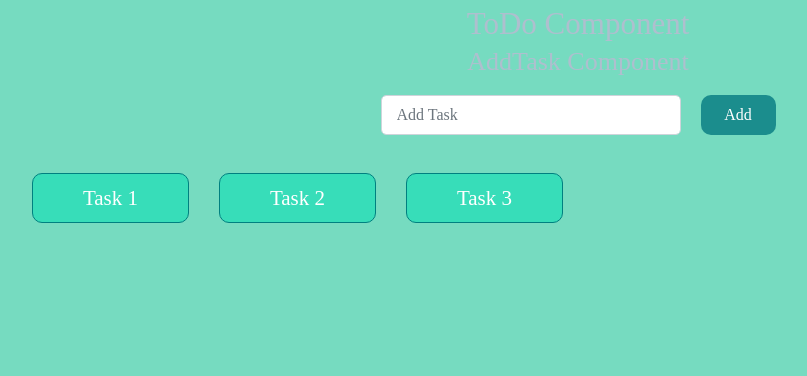
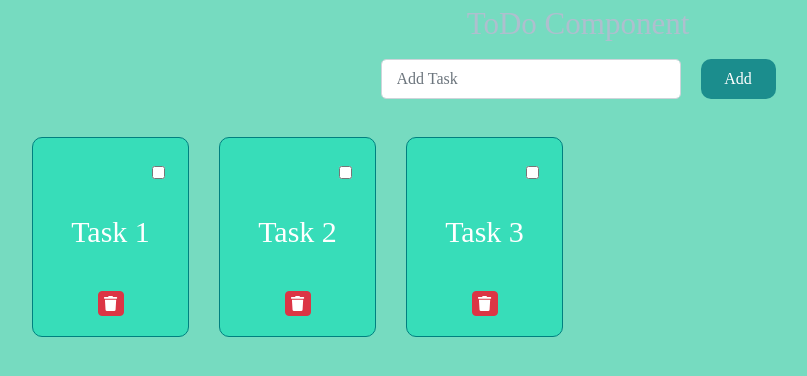
Before and after one commit to AmalyaG95/react-beg-06, a React (Create React App) app: page / in a window 1280 px wide. Shown: the top 376 px of the page, without its empty margins (62-869 px from the left). Built offline with nearby package versions, Linux system fonts and the light colour scheme.

Commit message:
IdGenerator&&Card&&DeleteOneTask

```diff
--- a/package.json
+++ b/package.json
@@ -3,6 +3,9 @@
   "version": "0.1.0",
   "private": true,
   "dependencies": {
+    "@fortawesome/fontawesome-svg-core": "^1.2.34",
+    "@fortawesome/free-solid-svg-icons": "^5.15.2",
+    "@fortawesome/react-fontawesome": "^0.1.14",
     "@testing-library/jest-dom": "^5.11.9",
     "@testing-library/react": "^11.2.5",
     "@testing-library/user-event": "^12.7.1",
@@ -11,6 +14,7 @@
     "react-bootstrap": "^1.5.0",
     "react-dom": "^17.0.1",
     "react-scripts": "4.0.2",
+    "react-uuid": "^1.0.2",
     "web-vitals": "^1.1.0"
   },
   "scripts": {
--- a/src/components/AddTask/AddTask.jsx
+++ b/src/components/AddTask/AddTask.jsx
@@ -29,9 +29,6 @@ class AddTask extends Component {
 
   render() {
     return (
-      <div>
-        <h1 style={{ marginTop: "10px" }}>AddTask Component</h1>
-
       <div className={styles.AddTask}>
         <Form.Control
           type="text"
@@ -41,14 +38,9 @@ class AddTask extends Component {
           value={this.state.inputValue}
           className={styles.input}
         />
-          <Button
-            variant="info"
-            onClick={this.handleS}
-            className={styles.button}
-          >
+        <Button variant="info" onClick={this.handleS} className={styles.button}>
           Add
         </Button>
-        </div>
       </div>
     );
   }
--- a/src/components/Task/Task.jsx
+++ b/src/components/Task/Task.jsx
@@ -1,9 +1,35 @@
 import styles from "./task.module.css";
+import { Card, Form, Button } from "react-bootstrap";
+import { FontAwesomeIcon } from "@fortawesome/react-fontawesome";
+import { faTrash } from "@fortawesome/free-solid-svg-icons";
 
-const Task = (props) => {
-  const { task } = props;
+const CardBodyCls = [
+  "d-flex",
+  "flex-column",
+  "align-items-center",
+  "justify-content-between",
+];
 
-  return <p className={styles.task}>{task}</p>;
+const Task = ({ task, handleDeleteTask }) => {
+  const handleDelete = () => {
+    handleDeleteTask(task._id);
+  };
+
+  return (
+    <Card className={styles.task}>
+      <Card.Body className={CardBodyCls.join(" ")}>
+        <Form.Check type="checkbox" className="align-self-end" />
+        <Card.Title style={{ fontSize: "30px" }}>{task.title}</Card.Title>
+        <Button
+          variant="danger"
+          onClick={handleDelete}
+          className={styles.button}
+        >
+          <FontAwesomeIcon icon={faTrash} style={{ fontSize: "15px" }} />
+        </Button>
+      </Card.Body>
+    </Card>
+  );
 };
 
 export default Task;
--- a/src/components/Task/task.module.css
+++ b/src/components/Task/task.module.css
@@ -1,18 +1,21 @@
 .task {
-  display: flex;
-  justify-content: center;
-  align-items: center;
-  padding: 10px 15px;
   width: 200px;
-  height: 50px;
+  height: 200px;
   border: 1px solid teal;
   border-radius: 10px;
   background-color: rgb(55, 221, 185);
   color: white;
-  font-size: calc(5px + 2vmin);
 }
 
 .task:hover {
   cursor: pointer;
   background-color: teal;
 }
+
+.button {
+  width: 25px;
+  height: 25px;
+  display: flex;
+  justify-content: center;
+  align-items: center;
+}
--- a/src/components/ToDo/ToDo.jsx
+++ b/src/components/ToDo/ToDo.jsx
@@ -3,14 +3,39 @@ import Task from "../Task/Task";
 import AddTask from "../AddTask/AddTask";
 import styles from "./toDo.module.css";
 import { Container, Row, Col } from "react-bootstrap";
+import uuid from "react-uuid";
 
 class ToDo extends React.Component {
   state = {
-    tasks: ["Task 1", "Task 2", "Task 3"],
+    tasks: [
+      {
+        _id: uuid(),
+        title: "Task 1 ",
+      },
+      {
+        _id: uuid(),
+        title: "Task 2",
+      },
+      {
+        _id: uuid(),
+        title: "Task 3",
+      },
+    ],
   };
 
   handleSubmit = (value) => {
-    const tasks = [...this.state.tasks, value];
+    const tasks = [...this.state.tasks];
+    tasks.push({
+      title: value,
+      _id: uuid(),
+    });
+    this.setState({
+      tasks,
+    });
+  };
+
+  handleDeleteTask = (_id) => {
+    const tasks = [...this.state.tasks].filter((task) => task._id !== _id);
 
     this.setState({
       tasks,
@@ -18,16 +43,16 @@ class ToDo extends React.Component {
   };
 
   render() {
-    const tasksJSX = this.state.tasks.map((task, index) => {
+    const tasksJSX = this.state.tasks.map((task) => {
       return (
         <Col
-          key={index}
+          key={task._id}
           xs={12}
           sm={4}
           xl={2}
           className="d-flex justify-content-center my-2"
         >
-          <Task task={task} />
+          <Task task={task} handleDeleteTask={this.handleDeleteTask} />
         </Col>
       );
     });
@@ -40,7 +65,13 @@ class ToDo extends React.Component {
             <AddTask handleSubmit={this.handleSubmit} />
           </Col>
         </Row>
-        <Row>{tasksJSX}</Row>
+        <Row>
+          {tasksJSX.length ? (
+            tasksJSX
+          ) : (
+            <Col className="d-flex justify-content-center">NO TASKS !</Col>
+          )}
+        </Row>
       </Container>
     );
   }
```
Also changed, not shown: src/App.js (+6 -3 lines), 1 other file (tests, documents, lock files or other folders). Lines whose indentation alone changed are shown as unchanged.
